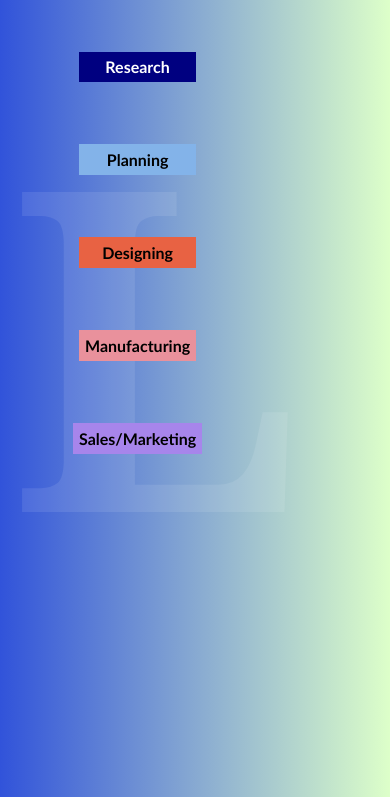
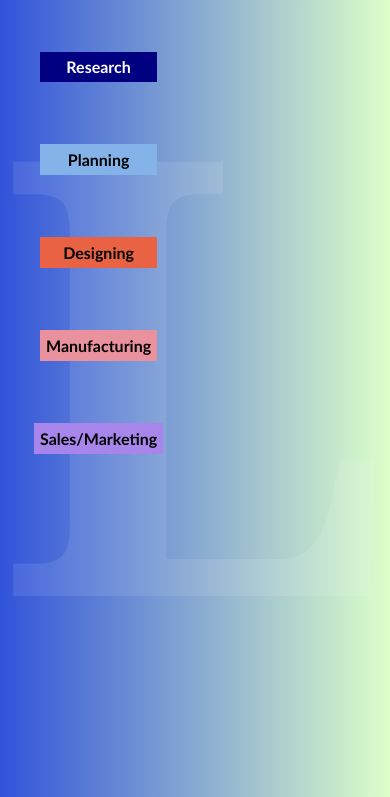
Before and after one commit to om-khorwal/-Lizmotors-Mobility-, a website: page index.html in a window 390 px wide. Shown: the part 47-844 px from the top of the page. Drawn offline with nearby package versions, Linux system fonts and the light colour scheme; a web font is replaced by a local one.

Commit message:
responsivness done

```diff
--- a/style.css
+++ b/style.css
@@ -307,12 +307,12 @@ html , body{
     #L{
         display: flex;
         color: #ffffff18;
-        font-size: 28rem;
+        font-size: 38rem;
         position: absolute;
-        top: 10%;
-        left: 40%;
+        top: 0%;
+        left: 50%;
         font-family: Georgia, 'Times New Roman', Times, serif;
-        transform: translate(-50%, -50%);
+        transform: translate(-50%,-50%);
         opacity: 100%;
         justify-content: center;
         align-items: center;
@@ -406,7 +406,7 @@ html , body{
         height: 55%;
         width: max-content;
         margin-top: 3%;
-        left: 10%;
+
     }
     .dropdown ul li{
         display: flex;
@@ -417,7 +417,6 @@ html , body{
         justify-content: center;
         align-items: center;
         font-weight: 800;
-
     }
     .dropdown ul li a{
         color: white;
```
